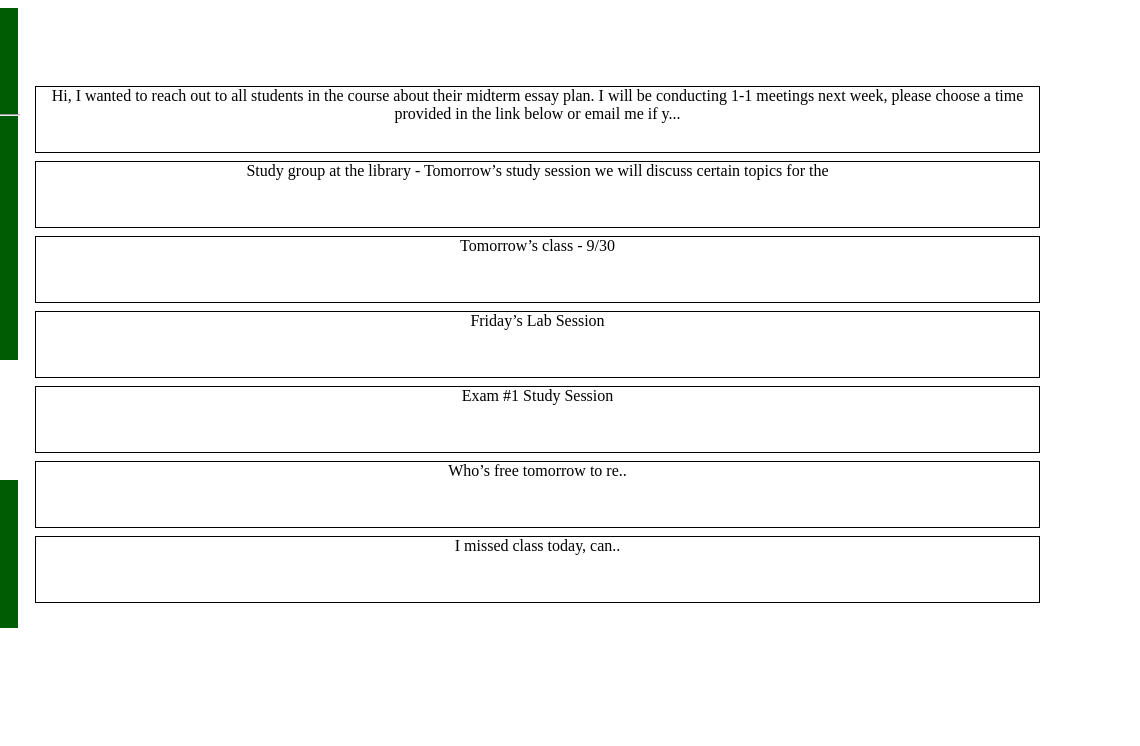
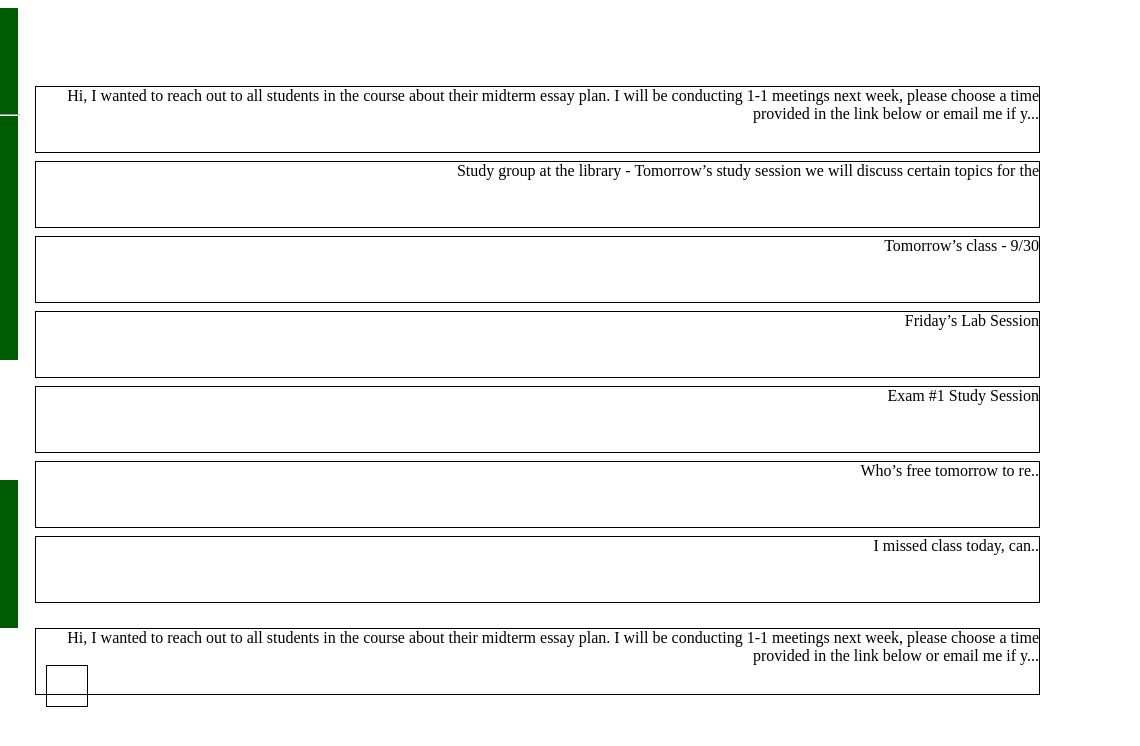
Before and after one commit to denaliwebber/ux-frontend, a plain HTML site: page index.html in a window 1280 px wide. Shown: the full height of the page, 140-1280 px from the left. Drawn offline with Linux system fonts and the light colour scheme.

Commit message:
message content 2

```diff
--- a/index.html
+++ b/index.html
@@ -26,7 +26,7 @@
 </body>
 
  <p class='inbox-message' style="top:70px;">Hi, I wanted to reach out to all students in the course about their midterm essay plan.  I will be conducting 1-1 meetings next week, please choose a time provided in the link below or email me if y...</p>
- <p class='inbox-message' style="top:145px; te">Study group at the library -
+ <p class='inbox-message' style="top:145px;">Study group at the library -
 Tomorrow’s study session we will discuss certain topics for the </p>
  <p class='inbox-message' style="top:220px;">Tomorrow’s class - 9/30</p>
  <p class='inbox-message' style="top:295px;">Friday’s Lab Session</p>
@@ -34,6 +34,10 @@ Tomorrow’s study session we will discuss certain topics for the </p>
  <p class='inbox-message' style="top:445px;">Who’s free tomorrow to re..</p>
  <p class='inbox-message' style="top:520px;">I missed class today, can..</p>
 
+<div class="inbox-message">
+Hi, I wanted to reach out to all students in the course about their midterm essay plan.  I will be conducting 1-1 meetings next week, please choose a time provided in the link below or email me if y...
+	<div class='box'></div>
+</div>
 
 
 <script src="index.js"></script>
--- a/style.css
+++ b/style.css
@@ -70,8 +70,17 @@
 .inbox-message {
 	border: 1px solid black;
 	height: 65px;
-  	text-align: center;
+  	text-align: right;
 	position: absolute;
 	left: 175px;
 	right: 100px;
 }
+
+.box {
+	height: 40px;
+	width: 40px;
+	border: 1px solid black;
+	position: relative;
+	left: 10px;
+	right: 100px;
+}
```
